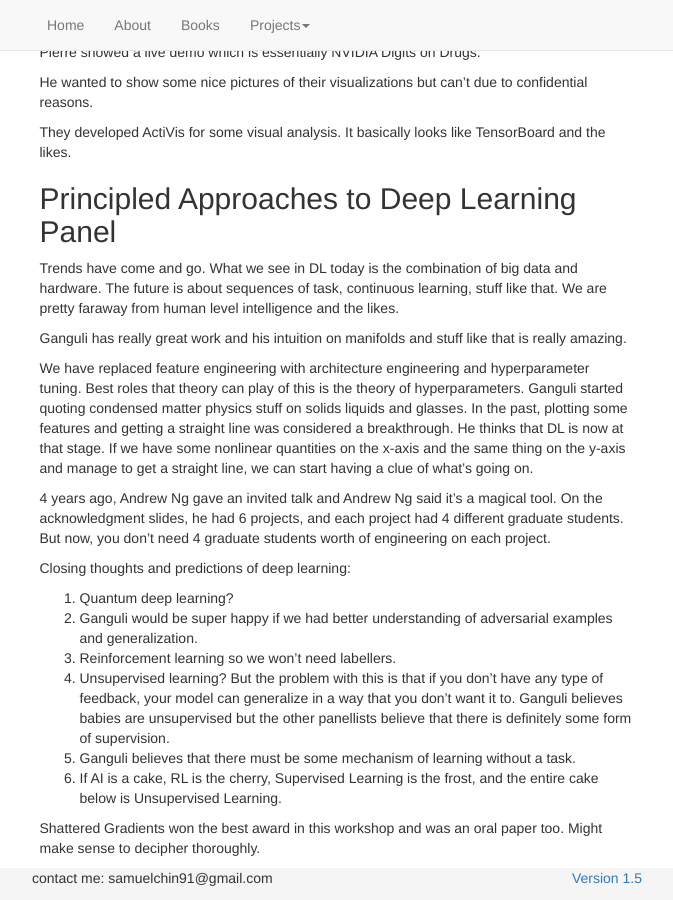
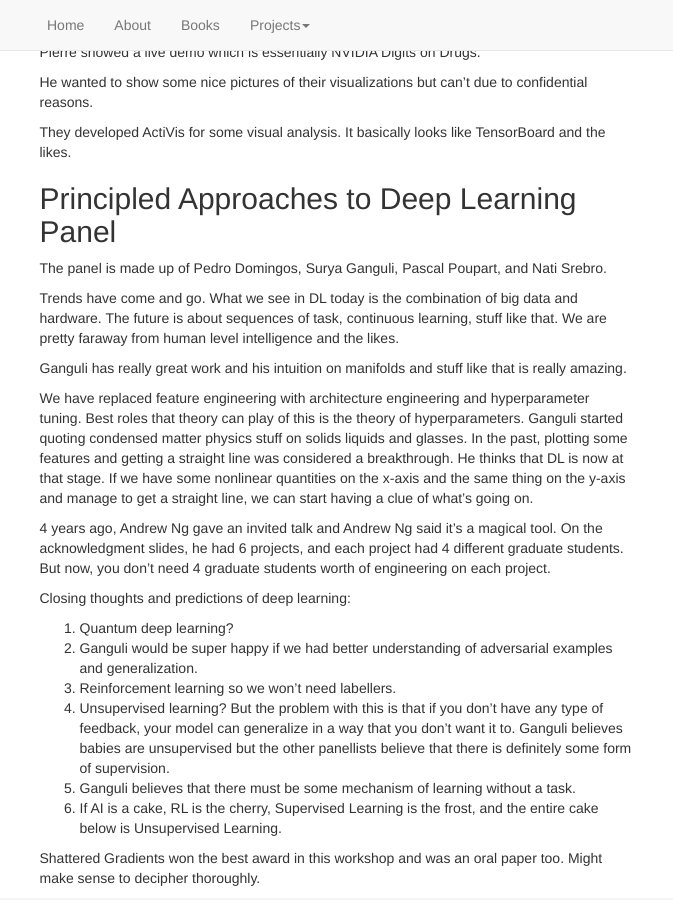
Before and after one commit to sspeng/jkschin.github.io, a Jekyll site: the page built from _posts/2017-08-06-ICML-2017.md, in a window 1280 px wide and 900 px high, scrolled down 24381 px. Shown: the whole window, without its empty margins (303-976 px from the left). Built offline with Jekyll 4.4.1, drawn with Linux system fonts in a browser that asks for light colours; nearby versions of some CDN libraries.

Commit message:
ICML Day 5 added panellists

```diff
--- a/_posts/2017-08-06-ICML-2017.md
+++ b/_posts/2017-08-06-ICML-2017.md
@@ -1286,6 +1286,9 @@
 
 ## Principled Approaches to Deep Learning Panel
 
+The panel is made up of Pedro Domingos, Surya Ganguli, Pascal Poupart, and
+Nati Srebro.
+
 Trends have come and go. What we see in DL today is the combination of big data
 and hardware. The future is about sequences of task, continuous learning, stuff
 like that. We are pretty faraway from human level intelligence and the likes.
```
